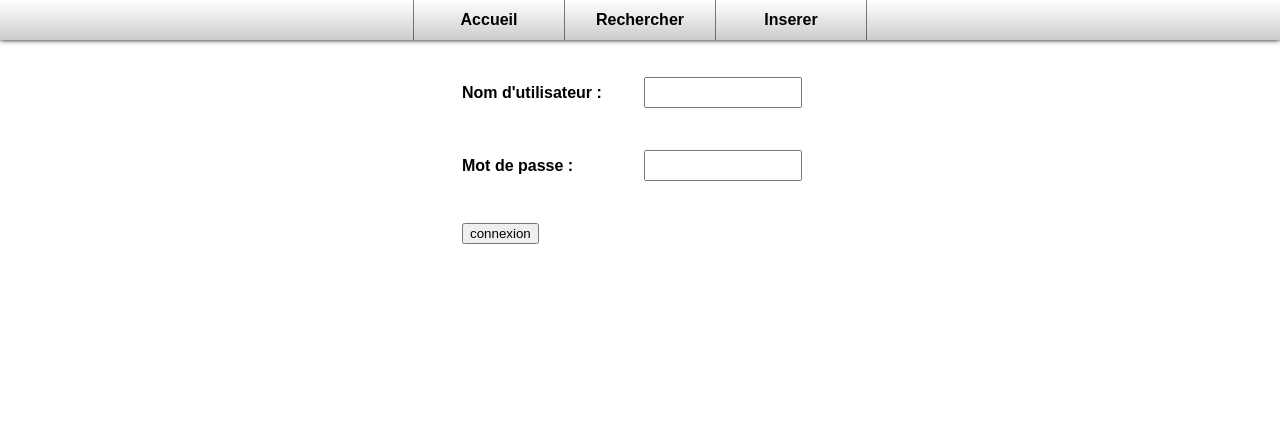
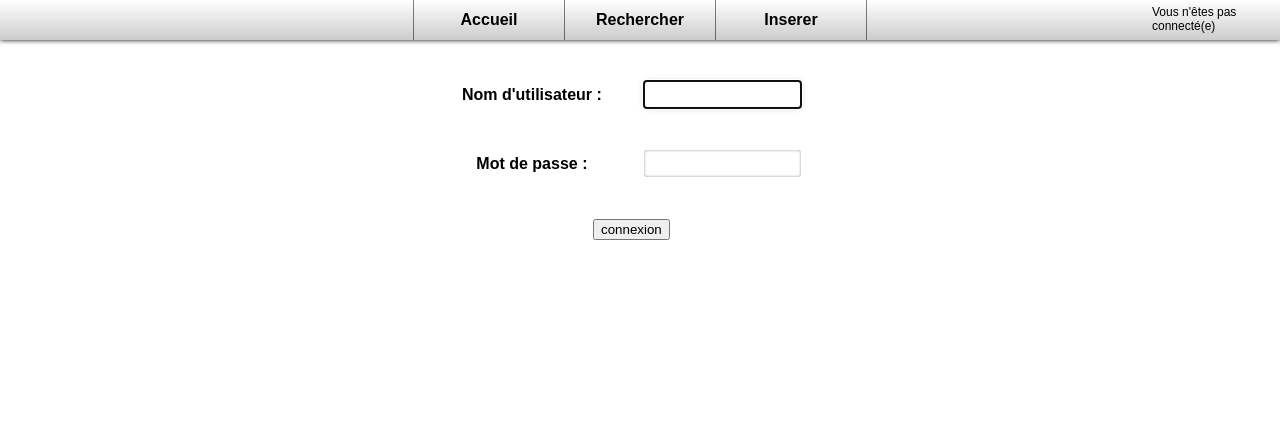
Before and after one commit to titi3625/Projet_Courrier, a PHP site: page / in a window 1280 px wide. Shown: the top 443 px of the page. Run offline with PHP 8.4, Linux system fonts and the light colour scheme; lists and menus that the app fills with data are empty.

Commit message:
création du système de connexion

```diff
--- /dev/null
+++ b/ajouter_utilisateur.php
@@ -0,0 +1 @@
+<?php
--- a/css/style.css
+++ b/css/style.css
@@ -8,6 +8,7 @@ a {
 }
 
 .header {
+	display: inline-block;
 	width: 100%;
 	height: 40px;
 	background: -webkit-linear-gradient(to bottom, #FFF, #CCC);
@@ -17,6 +18,19 @@ a {
 	background: linear-gradient(to bottom, #FFF, #CCC);
 	-webkit-box-shadow: 0 0 5px #000;
 	box-shadow: 0 0 5px #000;
+}
+
+.user {
+	//display: inline-block;
+	width: 10%;
+	position: absolute;
+	right: 0px;
+	top: 5px;
+	font-size: 12px;
+}
+
+.user p {
+	margin: 0;
 }
 
 /* Mise en forme du menu */
@@ -49,6 +63,10 @@ a {
 }
 
 .menu dl dt a:hover {
+	background: -webkit-linear-gradient(to bottom, #CCC, #FFF);
+	background: -moz-linear-gradient(to bottom, #CCC, #FFF);
+	background: -o-linear-gradient(to bottom, #CCC, #FFF);
+	background: -ms-linear-gradient(to bottom, #CCC, #FFF);
 	background: linear-gradient(to bottom, #CCC, #FFF);
 }
 
@@ -81,15 +99,22 @@ a {
 }
 
 .tableauConnexion th {
-	text-align: left;
+	//text-align: center;
 	padding: 20px;
 }
 
-.tableauConnexion input[type="text"] {
+.tableauConnexion input[type="text"], .tableauConnexion input[type="password"] {
 	height: 25px;
 	width: 150px;
+	padding-left: 5px;
+	box-shadow: 0px 0px 3px rgba(0,0,0,0.4) inset;
+	border: 0;
+	border-radius: 3px;
 }
 
+.tableauConnexion input[type="text"]:focus, .tableauConnexion input[type="password"]:focus {
+	box-shadow: 0px 0px 6px rgba(0,0,0,0.2);
+}
 
 /* Mise en forme du pied de page */
 .footer {
--- a/include/menu.php
+++ b/include/menu.php
@@ -12,4 +12,5 @@
 		<dt><a href="inserer.php">Inserer</a></dt>
 	</dl>
 	<div class="separateur"></div>
+
 </div>
--- a/index.php
+++ b/index.php
@@ -1,6 +1,5 @@
 <?php
 session_start();
-
 ?>
 <!doctype html>
 <html lang="fr">
@@ -14,25 +13,71 @@ session_start();
 		<?php
 		include_once('include/menu.php');
 		?>
+		<div class="user">
+			<?php
+			if(isset($_SESSION['auth']) && $_SESSION['auth'] == 'yes') {
+				echo "<p>".$_SESSION['prenom'] . " " . $_SESSION['nom']."</p>";
+				echo "<a href=\"include/deconnexion.php\">Se déconnecter</a>";
+			}
+			else {
+				echo "Vous n'êtes pas connecté(e)";
+			}
+			?>
+		</div>
 	</div>
 
 	<div class="content">
+		<?php
+		if(!isset($_SESSION['auth']) || $_SESSION['auth'] == 'no') {
+		?>
 			<form action="index.php" method="post">
 				<table class="tableauConnexion">
 					<tr>
 						<th><label for="login">Nom d'utilisateur : </label></th>
-					<th><input type="text" name="login"></th>
+						<th><input type="text" name="login" autofocus required pattern=""></th>
 					</tr>
 					<tr>
-					<th><label for="mdp">Mot de passe : </label></th>
-					<th><input type="text" name="mdp"></th>
+						<th><label for="mdp" align="right">Mot de passe : </label></th>
+						<th><input type="password" name="mdp" required pattern=""></th>
 					</tr>
 					<tr >
 						<th colspan="2" align="center"><input type="submit" id="connexion" value="connexion"></th>
 					</tr>
 				</table>
+			</form>
 
-		</form>
+			<?php
+			if(isset($_POST['login']) && isset($_POST['mdp'])) {
+				$login = @$_POST['login'];
+				$mdp = @$_POST['mdp'];
+
+				if($login == null || $mdp == null) {
+					echo '<p align="center">Tout les champs doivent être remplis</p>';
+				}
+				else {
+					include_once('include/bdd.php');
+					$req = $bdd->query("SELECT * FROM utilisateur WHERE login_utilisateur = '$login' AND mdp_utilisateur = '$mdp'");
+					if($verif = $req->fetch()) {
+						$_SESSION['droit'] = $verif['droit_utilisateur'];
+						$_SESSION['nom'] = $verif['nom_utilisateur'];
+						$_SESSION['prenom'] = $verif['prenom_utilisateur'];
+						$_SESSION['login'] = $verif['login_utilisateur'];
+						$_SESSION['mdp'] = $verif['mdp_utilisateur'];
+						$_SESSION['auth'] = "yes";
+						header("Location:index.php");
+					}
+					else {
+						$_SESSION['auth'] = "no";
+						echo "Erreur de connexions";
+					}
+				}
+			}
+		}
+		else {
+			echo '<p align="center">Vous êtes connecté(e)</p>';
+		}
+		?>
+
 	</div>
 
 	<div class="footer">
```
Also changed, not shown: include/bdd.php (added, +12 -0 lines), include/deconnexion.php (added, +8 -0 lines), modifier.php (added, +42 -0 lines). Lines whose indentation alone changed are shown as unchanged.
